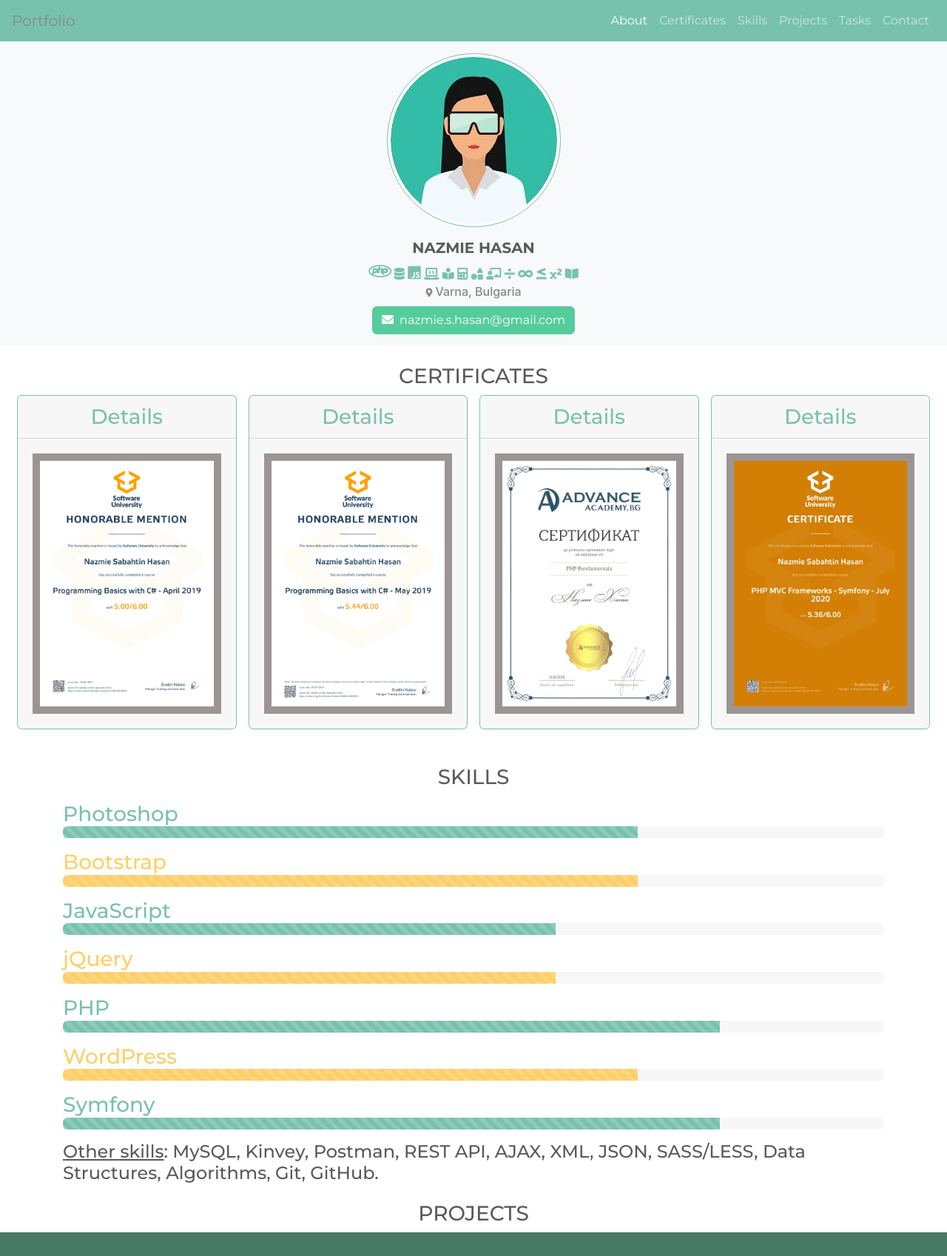
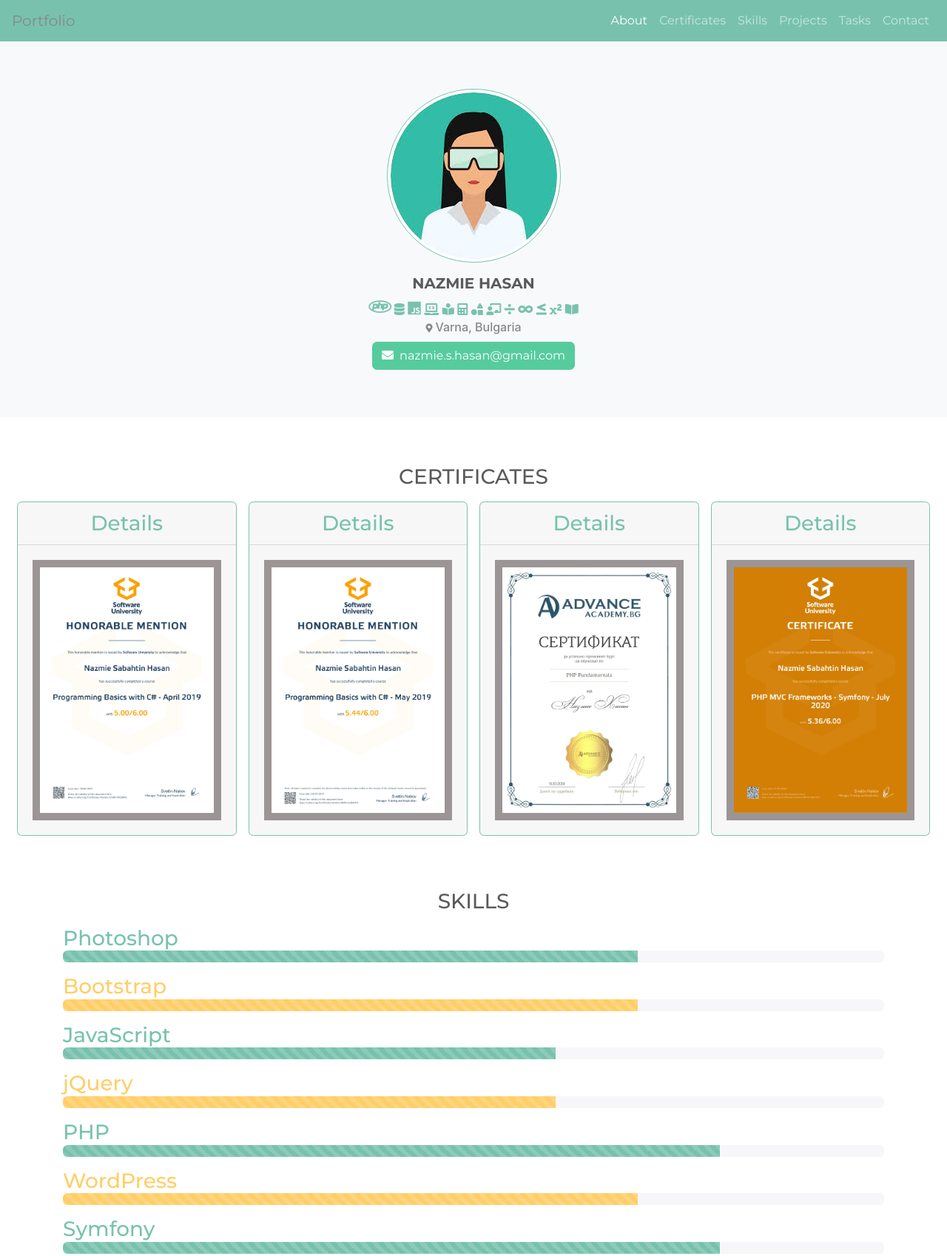
Before and after one commit to NazmieHasan/portfolio.github.io, a plain HTML site: page index.html in a window 1280 px wide. Shown: the top 1698 px of the page at 74% size. Drawn offline with nearby package versions, Linux system fonts and the light colour scheme.

Commit message:
edit margin and padding from section title

```diff
--- a/index.html
+++ b/index.html
@@ -27,8 +27,8 @@
     <meta name="msapplication-TileColor" content="#ffffff">
     <meta name="theme-color" content="#ffffff">
 </head>
-<body>
-<nav class="navbar navbar-expand-lg navbar-dark bg-primary sticky-top" id="pageToTop">
+<body id="pageToTop">
+<nav class="navbar navbar-expand-lg navbar-dark bg-primary sticky-top">
     <a class="navbar-brand">Portfolio</a>
     <button class="navbar-toggler" type="button" data-toggle="collapse" data-target="#navbarColor01" aria-controls="navbarColor01" aria-expanded="false" aria-label="Toggle navigation">
         <span class="navbar-toggler-icon"></span>
@@ -56,8 +56,8 @@
         </ul>
     </div>
 </nav>
-<header class="container-fluid text-center bg-light pt-3 pb-3" id="about">
-    <img class="img-thumbnail" src="images/header-image.jpg" alt="my-image" style="border: 1px solid #78c2ad; border-radius: 50%;">
+<header class="container-fluid text-center bg-light pt-3 pb-5" id="about">
+    <img class="img-thumbnail" src="images/header-image.jpg" alt="my-image" style="margin-top: 3em; border: 1px solid #78c2ad; border-radius: 50%;">
     <h5 class="h5 pt-3 text-uppercase font-weight-bold">Nazmie Hasan</h5>
     <p class="p mb-0" style="color: #78c2ad;">
         <i class="fab fa-php" style="font-size: 24px; font-weight: 900;"></i>
@@ -75,11 +75,11 @@
         <i class="fas fa-book-open"></i>
     </p>
     <p class="p m-0" style="font-weight: 500;"><i class="fa fa-map-marker-alt mr-1" aria-hidden="true" style="font-size: 12px;"></i>Varna, Bulgaria</p>
-    <button type="button" class="btn btn-success mt-2"><a href="mailto:nazmie.s.hasan@gmail.com" style="color: #ffffff;"><i class="fas fa-envelope mr-2"></i>nazmie.s.hasan@gmail.com</a></button>
+    <button type="button" class="btn btn-success mt-2 mb-3"><a href="mailto:nazmie.s.hasan@gmail.com" style="color: #ffffff;"><i class="fas fa-envelope mr-2"></i>nazmie.s.hasan@gmail.com</a></button>
 </header>
 <main>
-    <section id="certificates" class="container-fluid text-center">
-        <h3 class="h3 text-center mt-4">
+    <section class="container-fluid text-center pt-3 pb-2" id="certificates">
+        <h3 class="h3 text-center mt-5 mb-3">
             CERTIFICATES
         </h3>
         <div class="card-group">
@@ -141,8 +141,8 @@
             </div>
         </div>
     </section>
-    <section id="skills" class="container">
-        <h3 class="h3 text-center mt-5 mb-0">
+    <section class="container pt-3 pb-2" id="skills">
+        <h3 class="h3 text-center mt-5 mb-3">
             SKILLS
         </h3>
         <h3 class="h3 text-left mt-3 mb-0" style="color: #78c2ad;">
@@ -192,7 +192,7 @@
             <h4 class="h4 mt-3 mb-0"><span style="text-decoration: underline;">Other skills</span>: MySQL, Kinvey, Postman, REST API, AJAX, XML, JSON, SASS/LESS, Data Structures, Algorithms, Git, GitHub.</h4>
         </div>
     </section>
-    <h3 class="h3 text-center mt-4">
+    <h3 class="h3 text-center mt-5 mb-3">
         PROJECTS
     </h3>
     <div class="container-fluid" id="projects">
@@ -331,7 +331,7 @@
             </a>
         </div>
     </section>
-    <h3 class="h3 text-center mt-5">
+    <h3 class="h3 text-center mt-5 mb-3 pt-5">
         TASKS
     </h3>
     <div class="container-fluid" id="tasks">
@@ -400,7 +400,7 @@
             </div>
         </section>
     </div>
-    <section id="contact" class="container text-center mt-5 mb-4">
+    <section class="container text-center mt-5 mb-4" id="contact" >
         <hr>
         <h5><a href="https://github.com/NazmieHasan" target=_blank><i class="fab fa-github mr-2"></i>NazmieHasan</a></h5>
         <hr>
```
